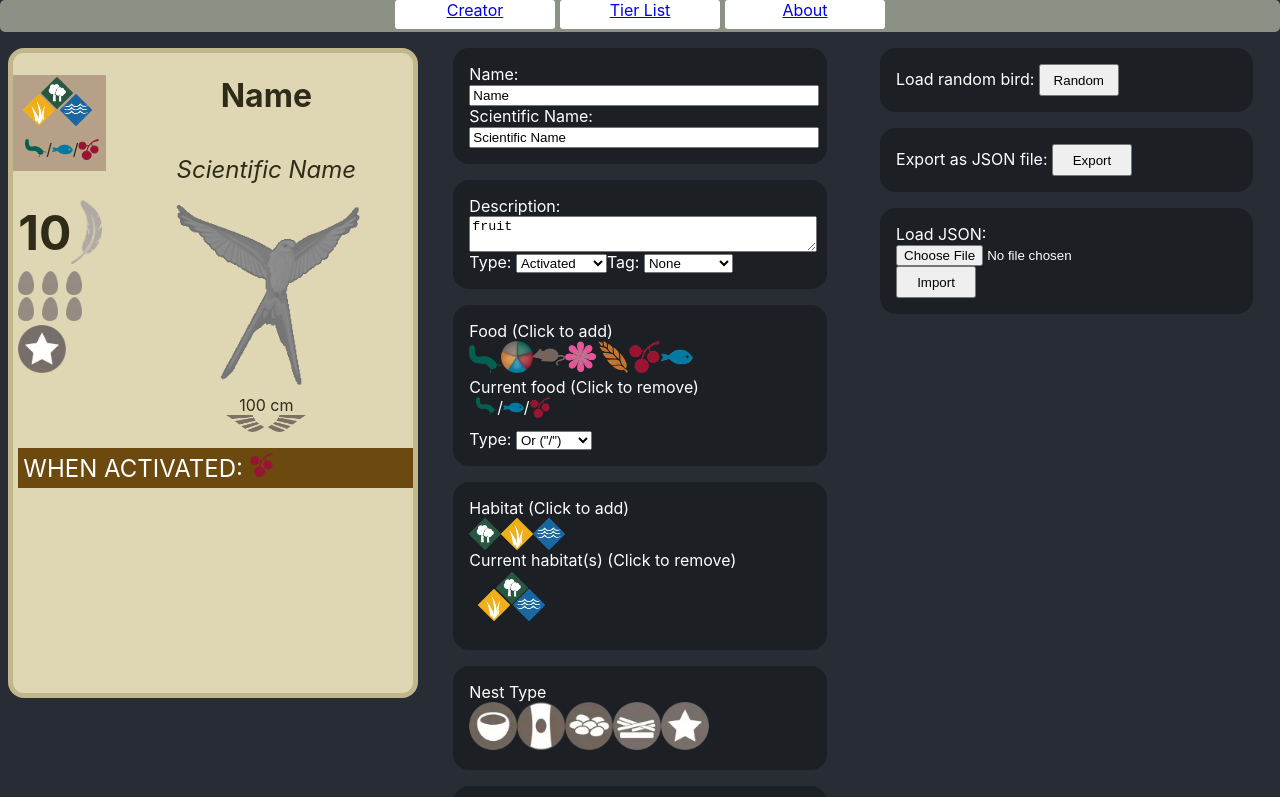
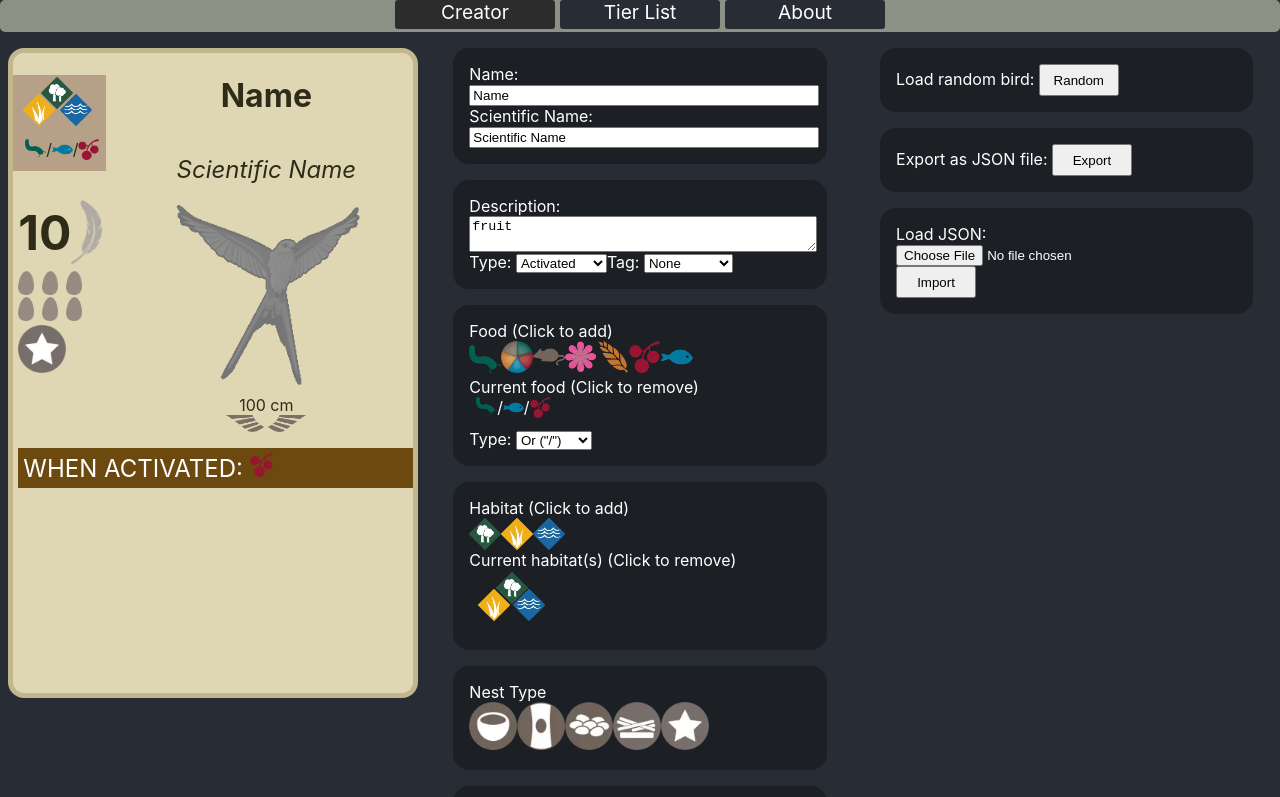
Before and after one commit to TaroEld/wingspan_card_site, a React (Create React App) app: page /creator in a window 1280 px wide. Shown: the top 797 px of the page. Built offline with nearby package versions, Linux system fonts and the light colour scheme.

Commit message:
fix: top bar styling

```diff
--- a/src/TopBar.css
+++ b/src/TopBar.css
@@ -12,7 +12,14 @@
 .topBar > *{
   width:10rem;
   height:90%;
-  background-color: white;
+  background: #282C34;
   text-align: center;
   border-radius: 3px;
+  color:rgb(255, 255, 255);
+  text-decoration:none;
+  font-size: 1.2em;
 }
+.topBar .active {
+  pointer-events: none;
+  filter: grayscale(1);
+}
```
